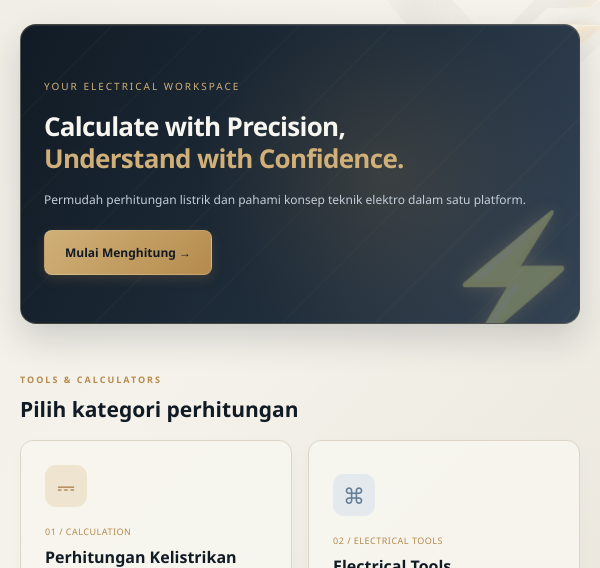
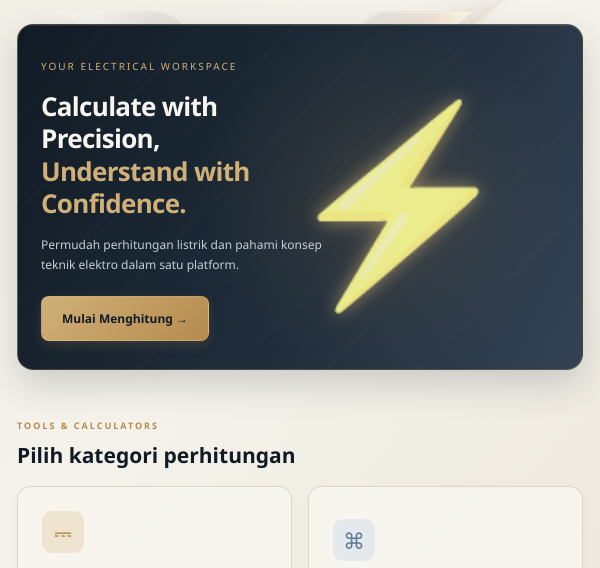
Before and after one commit to hmprabowo01/VOLTEX, a plain HTML site: page index.html in a window 600 px wide. Shown: the part 225-793 px from the top of the page. Drawn offline with Linux system fonts and the light colour scheme.

Commit message:
Update style.css

```diff
--- a/style.css
+++ b/style.css
@@ -1530,67 +1530,39 @@ button:focus-visible {
 }
 
 
-/* =====================================================
-   MOBILE BESAR
-   481px - 760px
-   ===================================================== */
+
+/* MOBILE BESAR: 481px - 760px */
 
 @media (min-width: 481px) and (max-width: 760px) {
 
-    .content {
-        padding: 25px 20px;
-    }
-
     .content::before {
-        height: 420px;
-
-        background-size: 400px auto;
-        background-position: right -115px top 65px;
-
-        opacity: 0.12;
+        height: 550px;
+
+        background-size: 550px auto;
+        background-position: center 90px;
+
+        opacity: 0.20;
     }
 
     .content::after {
         opacity: 0.15;
     }
 
-    .hero {
-        min-height: 300px;
-        padding: 28px 23px;
-    }
-
-    .hero-symbol {
-        position: absolute;
-
-        right: -10px;
-        bottom: -30px;
-
-        font-size: 120px;
-
-        opacity: 0.3;
-    }
-
-}
-
-
-/* =====================================================
-   MOBILE KECIL
-   480px KE BAWAH
-   ===================================================== */
+}
+
+
+
+/* MOBILE KECIL: 480px KE BAWAH */
 
 @media (max-width: 480px) {
 
-    .content {
-        padding: 23px 15px;
-    }
-
     .content::before {
-        height: 380px;
-
-        background-size: 290px auto;
-        background-position: right -105px top 65px;
-
-        opacity: 0.09;
+        height: 500px;
+
+        background-size: 460px auto;
+        background-position: center 85px;
+
+        opacity: 0.17;
     }
 
     .content::after {
@@ -1608,12 +1580,9 @@ button:focus-visible {
 
     .hero-symbol {
         position: absolute;
-
         right: -15px;
         bottom: -25px;
-
         font-size: 105px;
-
         opacity: 0.25;
     }
 
```
